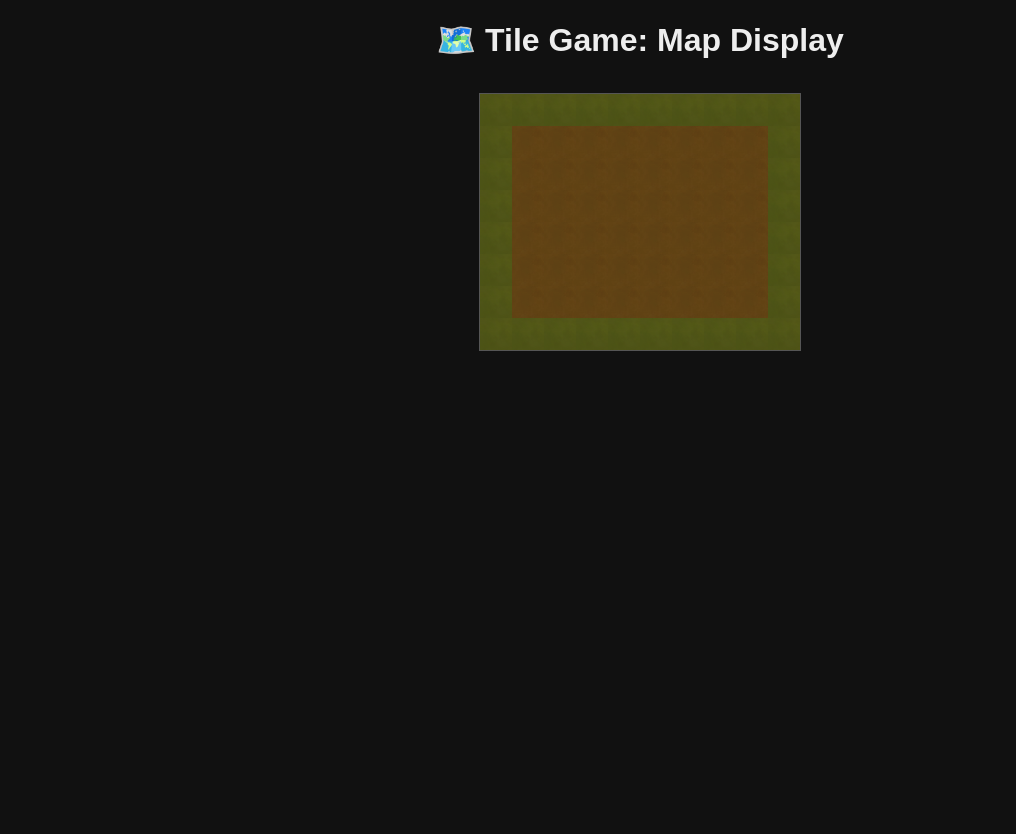
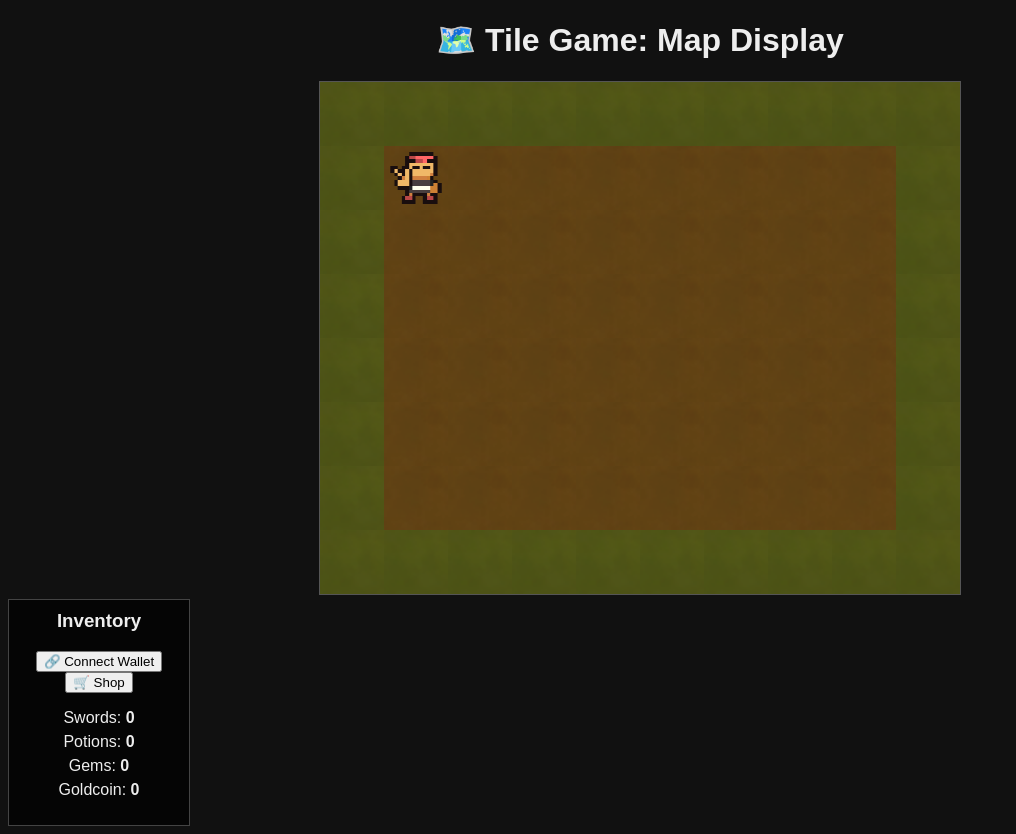
Before and after one commit to limbo-22/Final_Year_Project, a Flask app: page /tilegame/ in a window 1280 px wide. Shown: the whole page, without its empty margins (0-1016 px from the left). Before the commit the page ends 351 px from the top, so only its background shows below. Run offline with Flask 3, Linux system fonts and the light colour scheme; some libraries are stand-ins or nearby versions.

Commit message:
Under constructing my second blockchain game frontend.

```diff
--- a/Flask/app.py
+++ b/Flask/app.py
@@ -1,10 +1,12 @@
 import os
 import json
 import requests
+import traceback
 from io import BytesIO
 from flask import Flask, jsonify, request, send_from_directory, url_for, render_template
 from dotenv import load_dotenv
 from flask_cors import CORS
+from web3 import Web3
 
 # Load environment variables
 load_dotenv()
@@ -27,13 +29,32 @@ PINATA_KEY    = os.getenv('PINATA_API_KEY')
 PINATA_SECRET = os.getenv('PINATA_SECRET_API_KEY')
 PINATA_URL    = os.getenv('PINATA_ENDPOINT')
 
+SHOP_OWNER_ADDRESS = os.getenv("SHOP_OWNER_ADDRESS")  # e.g. "0xAbc123…"
+SHOP_ITEMS = {
+    "sword":  { "price": 10 },
+    "potion": { "price":  5 },
+    "gem":    { "price": 20 },
+}
+
+# load your new ERC-20 ABI
+with open(os.path.join(BASE_DIR, 'erc20_abi.json')) as f:
+    GOLDCOIN_ABI = json.load(f)
+
 
 # Read these from your .env
 NFT_CONTRACTS = {
     "sword":  os.getenv("CURRENT_CONTRACT_ADDRESS"),
     "potion": os.getenv("CURRENT_CONTRACT_ADDRESS"),
     "gem":    os.getenv("CURRENT_CONTRACT_ADDRESS"),
+    "gold":   os.getenv("GOLDCOIN_CONTRACT"),
 }
+
+# 1) RPC provider URL
+INFURA_URL = os.getenv("INFURA_SEPOLIA_URL")  # in .env: your Infura/Alchemy HTTPS URL
+
+# 2) Create a Web3 instance
+w3 = Web3(Web3.HTTPProvider(INFURA_URL))
+
 # ------------------------
 # In-memory inventory store
 # ------------------------
@@ -82,6 +103,7 @@ def serve_sdk():
         render_template(
             "sdk.js.j2",
             API_URL="",   # empty = use relative paths in the browser
+            SHOP_OWNER_ADDRESS=SHOP_OWNER_ADDRESS
         ),
         200,
         {"Content-Type": "application/javascript"}
@@ -90,7 +112,10 @@ def serve_sdk():
 # Endpoint: contract config
 @app.route('/contracts')
 def get_contracts():
-    return jsonify({ 'contracts': NFT_CONTRACTS, 'abi': CONTRACT_ABI })
+    return jsonify({
+        'contracts': NFT_CONTRACTS,
+        'erc721_abi': CONTRACT_ABI,
+        'erc20_abi':  GOLDCOIN_ABI })
 
 @app.route("/tilegame/")
 def serve_tile_index():
@@ -116,6 +141,40 @@ def serve_tile_files(filename):
         os.path.join(BASE_DIR, "static", "tilegame"),
         filename
     )
+
+
+# ── NEW ROUTE: ERC-20 balance ─────────────────────────────────────────────
+@app.route('/balance/<token>/<user_address>')
+def balance(token, user_address):
+    # web3.py requires checksum addresses
+    try:
+        token_addr = w3.to_checksum_address(NFT_CONTRACTS[token])
+        user_addr  = w3.to_checksum_address(user_address)
+
+        contract = w3.eth.contract(address=token_addr, abi=GOLDCOIN_ABI)
+        raw      = contract.functions.balanceOf(user_addr).call()
+        dec      = contract.functions.decimals().call()
+        human    = raw / (10**dec)
+        return jsonify({ "raw": raw, "human": human })
+    except Exception as e:
+            # so you’ll see the full Python traceback in your console
+        traceback.print_exc()
+        return jsonify({ "error": str(e) }), 500
+
+@app.route('/shop')
+def shop():
+    # build a small list of {item,price,image} entries
+    items = []
+    for item, cfg in SHOP_ITEMS.items():
+        img_url = url_for('get_asset_image',
+                          filename=f"{item}.png",
+                          _external=True)
+        items.append({
+            "item":  item,
+            "price": cfg["price"],
+            "image": img_url
+        })
+    return jsonify(items)
 
 # ------------------------
 # Routes: Assets & Metadata
--- a/Flask/static/tilegame/game.js
+++ b/Flask/static/tilegame/game.js
@@ -4,6 +4,9 @@ window.addEventListener("load", async () => {
   const canvas = document.getElementById("gameCanvas");
   const ctx    = canvas.getContext("2d");
   if (!ctx) return alert("Canvas not supported.");
+
+  await SDK.init();
+
 
   // 1) Fetch the JSON map
   const resp = await fetch("/static/tilegame/tilemap.json");
@@ -23,8 +26,35 @@ window.addEventListener("load", async () => {
     });
   }));
 
-  // 3) Draw loop: for each row/col, pick the right tile
-  const tileSize = 32; // px
+  function drawGoldOnHUD(amount) {
+    document.getElementById("inv-gold").innerText = amount;
+  }
+
+  // 2) show HUD/gold in the tile game UI
+  if (SDK.user) {
+    const { human: gold } = await SDK.fetchBalance("gold", SDK.user);
+    drawGoldOnHUD(gold);
+
+    // optional polling
+    setInterval(async () => {
+      const { human } = await SDK.fetchBalance("gold", SDK.user);
+      drawGoldOnHUD(human);
+    }, 10_000);
+  }
+
+  // 3) Preload hero sprite
+  const heroImg = new Image();
+  heroImg.src = "/static/tilegame/map_assets/hero.png";
+  await new Promise(res => (heroImg.onload = res));
+
+  // 4) Set initial hero position (tile coordinates)
+  let heroX = 1, heroY = 1; // tile indices (col, row)
+
+  const tileSize = 64;
+
+  // 5) Draw function (tiles + hero)
+  function drawAll() {
+    // draw tiles
     for (let row = 0; row < height; row++) {
       for (let col = 0; col < width; col++) {
         const tileId = tiles[row][col];
@@ -34,4 +64,41 @@ window.addEventListener("load", async () => {
         }
       }
     }
+    // draw hero on top
+    ctx.drawImage(heroImg, heroX * tileSize, heroY * tileSize, tileSize, tileSize);
+  }
+
+  // 6) Initial render
+  drawAll();
+
+  // 7) Listen for arrow keys to move hero
+  window.addEventListener("keydown", e => {
+    // prevent scrolling
+    if (![ "ArrowUp", "ArrowDown", "ArrowLeft", "ArrowRight" ].includes(e.key)) return;
+
+    e.preventDefault();
+    switch (e.key) {
+      case "ArrowUp":
+        if (heroY > 0 && tiles[heroY - 1][heroX] !== 0 /*block?*/ ) {
+          heroY--;
+        }
+        break;
+      case "ArrowDown":
+        if (heroY < height - 1 && tiles[heroY + 1][heroX] !== 0) {
+          heroY++;
+        }
+        break;
+      case "ArrowLeft":
+        if (heroX > 0 && tiles[heroY][heroX - 1] !== 0) {
+          heroX--;
+        }
+        break;
+      case "ArrowRight":
+        if (heroX < width - 1 && tiles[heroY][heroX + 1] !== 0) {
+          heroX++;
+        }
+        break;
+    }
+    drawAll();
   });
+});
--- /dev/null
+++ b/Flask/static/tilegame/hud.js
@@ -0,0 +1,61 @@
+// static/tilegame/hud.js
+
+window.addEventListener("load", async function () {
+  // 1) A placeholder “inventory” object for Phase 4.3:
+  const inventory = {
+    sword:  0,
+    potion: 0,
+    gem:    0,
+    gold:   0
+  };
+
+  // 2) Render function to update the spans
+  function renderHUD() {
+    document.getElementById("inv-sword").innerText  = inventory.sword;
+    document.getElementById("inv-potion").innerText = inventory.potion;
+    document.getElementById("inv-gem").innerText    = inventory.gem;
+    document.getElementById("inv-gold").innerText   = inventory.gold;
+  }
+
+  // 3) Utility: fetch on-chain gold balance
+  async function fetchGoldBalance(user) {
+    try {
+      const { human } = await SDK.fetchBalance("gold", user);
+      inventory.gold = human;
+      renderHUD();
+    } catch (e) {
+      console.error("Error fetching gold:", e);
+    }
+  }
+
+
+  // 1) wire up your “Connect Wallet” button just like text-game did…
+  document.getElementById("btn-connect-wallet").onclick = async () => {
+    try {
+      await SDK.connect();
+      await SDK.refreshButtons();
+      // optional: immediately fetch the gold balance
+      await SDK.fetchBalance("gold", SDK.user);
+    } catch (e) {
+      alert(e.message);
+    }
+  };
+
+  // 4) Wait a moment for the global “currentUser” to be set by tilegame.js or game.js.
+  //    We assume that tilegame.js calls SDK.connect() somewhere and sets window.currentUser.
+  //    If not, you’ll need to wire in a login event or pass `currentUser` explicitly.
+
+    // small delay so all UI is mounted before we paint the HUD
+    await SDK.init();
+
+    if (SDK.user) {
+      await SDK.refreshButtons();
+      await fetchGoldBalance(SDK.user);
+
+    }
+    // keep polling so HUD updates if user spends or earns gold
+    setInterval(() => fetchGoldBalance(SDK.user), 10_000);
+    // initial paint (0 until the first fetch arrives)
+    renderHUD();
+
+});
--- a/Flask/static/tilegame/index.html
+++ b/Flask/static/tilegame/index.html
@@ -2,7 +2,7 @@
 <html lang="en">
 <head>
   <meta charset="UTF-8" />
-  <title>Phase 4: Tile Game – Map Display</title>
+  <title>Phase 4: Tile Game – Map Display / HUD</title>
   <link rel="stylesheet" href="/static/tilegame/style.css" />
 </head>
 <body>
@@ -10,10 +10,40 @@
   <!-- 10 tiles × 32px -->
   <!--  8 tiles × 32px -->
   <canvas id="gameCanvas"
-          width="320"
-          height="256"
+          width="640"
+          height="512"
           style="border:1px solid #555;">
   </canvas>
+
+    <!-- HUD on the right -->
+    <div id="hud">
+      <h3>Inventory</h3>
+      <button id="btn-connect-wallet">🔗 Connect Wallet</button>
+      <button id="btn-shop">🛒 Shop</button>
+      <ul>
+        <li>Swords: <span id="inv-sword">0</span></li>
+        <li>Potions: <span id="inv-potion">0</span></li>
+        <li>Gems: <span id="inv-gem">0</span></li>
+        <li>Goldcoin: <span id="inv-gold">0</span></li>
+      </ul>
+    </div>
+  </div>
+
+  <div id="shop-modal" style="display:none;
+                             position:fixed; top:10%; left:50%;
+                             transform:translateX(-50%);
+                             background:#222; padding:20px;
+                             border:1px solid #555;
+                             max-width:80%;">
+    <button id="shop-close">✖️ Close</button>
+    <div id="shop-list"></div>
+  </div>
+
+  <script src="https://cdn.jsdelivr.net/npm/ethers@6.6.0/dist/ethers.umd.min.js"></script>
+  <script src="/sdk.js"></script>
+  <script src="/static/tilegame/hud.js"></script>
   <script src="/static/tilegame/game.js"></script>
+  <script src="/static/tilegame/shop.js"></script>
+
 </body>
 </html>
--- /dev/null
+++ b/Flask/static/tilegame/shop.js
@@ -0,0 +1,51 @@
+// static/tilegame/shop.js
+window.addEventListener("load", () => {
+  const btnShop  = document.getElementById("btn-shop");
+  const modal    = document.getElementById("shop-modal");
+  const listEl   = document.getElementById("shop-list");
+  const closeBtn = document.getElementById("shop-close");
+
+  btnShop.onclick = async () => {
+    try {
+      // fetch & render shop items
+      const items = await fetch(`${API}/shop`).then(r => r.json());
+      listEl.innerHTML = items.map(it => `
+        <div class="card">
+          <img src="${it.image}" alt="${it.item}" width="64" height="64"/>
+          <h4>${it.item}</h4>
+          <p>Price: ${it.price} gold</p>
+          <button data-item="${it.item}" data-price="${it.price}">
+            Buy ${it.item}
+          </button>
+        </div>
+      `).join("");
+
+      // wire “Buy” buttons
+      listEl.querySelectorAll("button[data-item]").forEach(b => {
+        b.onclick = async () => {
+          const item  = b.dataset.item;
+          const price = Number(b.dataset.price);
+          try {
+            await SDK.purchase(item, price);
+            alert(`🎉 You bought a ${item}!`);
+            await SDK.refreshButtons();
+            // immediately update HUD gold
+            const { human } = await SDK.fetchBalance("gold", SDK.user);
+            document.getElementById("inv-gold").innerText = human;
+          } catch (e) {
+            alert(e.message);
+          }
+        };
+      });
+
+      modal.style.display = "block";
+    } catch (e) {
+      console.error("Shop load failed", e);
+      alert("Could not load shop.");
+    }
+  };
+
+  closeBtn.onclick = () => {
+    modal.style.display = "none";
+  };
+});
--- a/Flask/static/tilegame/style.css
+++ b/Flask/static/tilegame/style.css
@@ -5,7 +5,38 @@ body {
   font-family: sans-serif;
   text-align: center;
 }
-canvas {
+
+#gameContainer {
+  display: flex;
+  justify-content: center;
+  align-items: flex-start;
+  gap: 20px;
   margin-top: 12px;
-  image-rendering: pixelated; /* for crisp 32×32 tiles */
 }
+
+/* the canvas */
+#gameCanvas {
+  border: 1px solid #555;
+  image-rendering: pixelated;
+}
+
+/* HUD box */
+#hud {
+  width: 160px;
+  background: rgba(0, 0, 0, 0.7);
+  border: 1px solid #444;
+  padding: 10px;
+}
+#hud h3 {
+  margin-top: 0;
+}
+#hud ul {
+  list-style: none;
+  padding-left: 0;
+}
+#hud li {
+  margin-bottom: 6px;
+}
+#hud li span {
+  font-weight: bold;
+}
--- a/Flask/templates/sdk.js.j2
+++ b/Flask/templates/sdk.js.j2
@@ -3,6 +3,7 @@
 // 1) “API_URL” can be "" (relative paths) or "https://…/flask"
 //    You inject it from Flask’s render_template call.
 const API = "{{ API_URL }}";
+const SHOP_OWNER = "{{ SHOP_OWNER_ADDRESS }}".toLowerCase();
 
 // 👑 SDK wrapper for your game UI
 const SDK = {
@@ -10,15 +11,18 @@ const SDK = {
   signer:   null,
   user:     null,
   contracts:null,
-  abi:      null,
+  erc721_abi:      null,
+  erc20_abi:       null,
   onAccountChange: null,  // optional callback
 
+  // 1) Load both ABIs, once on startup
   async loadConfig() {
     if (!this.contracts) {
-      const { contracts, abi } = await fetch(`${API}/contracts`)
-        .then(r => r.json());
-      this.contracts = contracts;
-      this.abi       = abi;
+      const { contracts, erc721_abi, erc20_abi } =
+        await fetch(`${API}/contracts`).then(r=>r.json());
+      this.contracts   = contracts;
+      this.erc721Abi   = erc721_abi;
+      this.erc20Abi    = erc20_abi;
     }
   },
 
@@ -89,7 +93,7 @@ const SDK = {
     // 2️⃣ on-chain safeMint
     const cinfo = await fetch(`${API}/contracts`).then(r=>r.json());
     const contract = new ethers.Contract(
-      cinfo.contracts[itemType], cinfo.abi, this.signer
+      cinfo.contracts[itemType], this.erc721Abi, this.signer
     );
     const tx = await contract.safeMint(this.user, metadata_uri);
     await tx.wait();
@@ -131,7 +135,39 @@ const SDK = {
 
   hideInventory() {
     document.getElementById("inventory-modal").style.display = "none";
-  }
+  },
+
+
+  fetchBalance: async function(token, user_address) {
+    if (!user_address) throw new Error("Not connected");
+    // hit the new /balance/<token>/<user_address> route
+    const res = await fetch(`/balance/${token}/${user_address}`);
+    if (!res.ok) throw new Error("Failed to fetch balance");
+    return res.json();   // { raw:…, human:… }
+  },
+
+  /**
+   * 4.5 Purchase an item with ERC-20 gold, then mint the NFT.
+   */
+  async purchase(itemType, price) {
+    if (!this.user) throw new Error("Not connected");
+    if (this.user === SHOP_OWNER)
+      throw new Error("You are the shop owner – cannot buy from yourself.");
+
+    // 1️⃣ On-chain ERC-20 transferFrom(user → shopOwner)
+    const goldAddr = this.contracts["gold"];
+    const gold     = new ethers.Contract(goldAddr, this.erc20Abi, this.signer);
+    const decimals = await gold.decimals();
+    // parseUnits requires a string
+    const amount   = ethers.parseUnits(price.toString(), decimals);
+    const tx       = await gold.transferFrom(this.user, SHOP_OWNER, amount);
+    await tx.wait();
+
+    // 2️⃣ Call existing mint endpoint
+    return this.mint(itemType);
+  },
+
+
 };
 
 window.SDK = SDK;
```
Also changed, not shown: Flask/erc20_abi.json (added, +33 -0 lines), Flask/erc721_abi.json (+10 -1 lines), First structure.png (added), Flask/static/tilegame/map_assets/hero.png (added), New Implementation map.png (added), second structure.png (added), 1 other file. Lines whose indentation alone changed are shown as unchanged.
